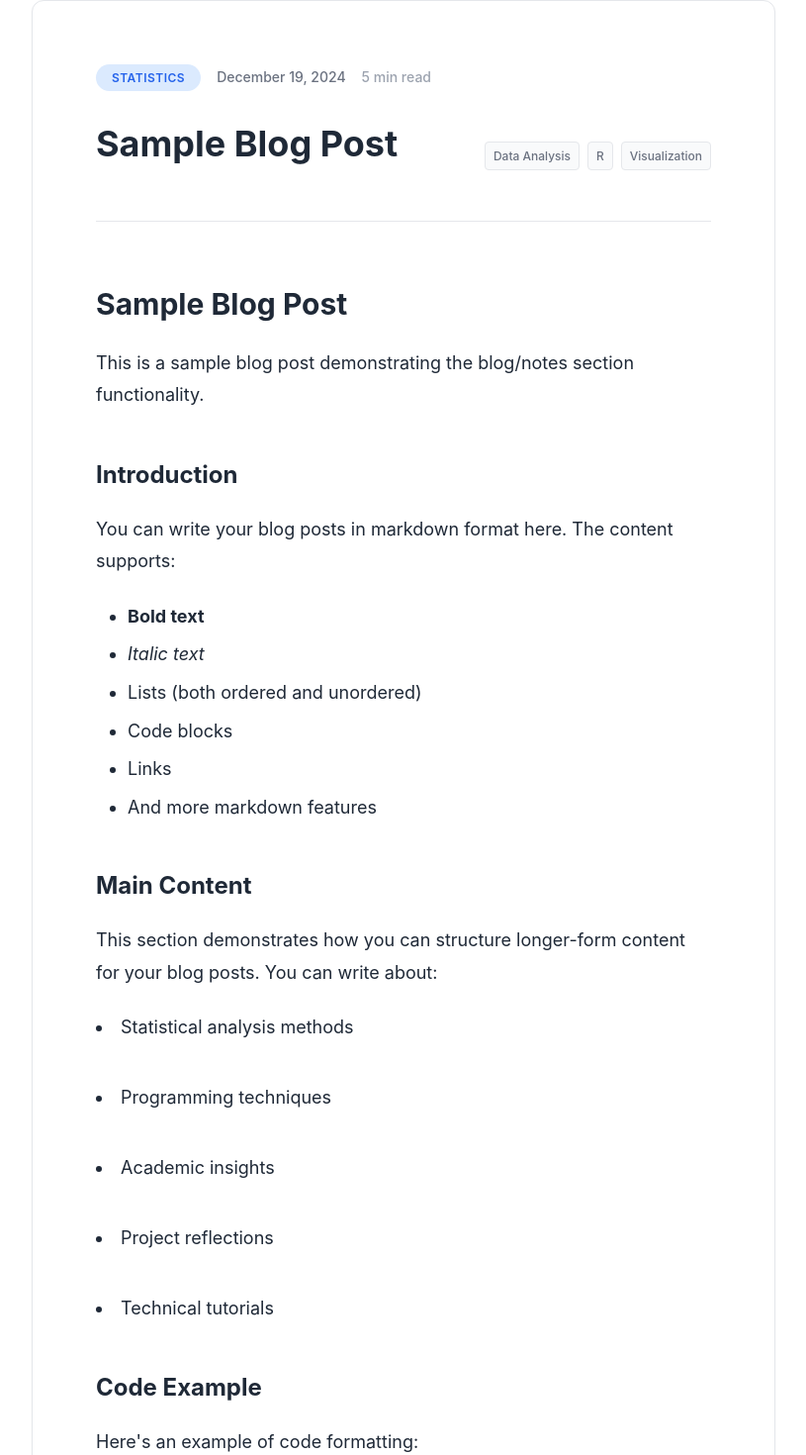
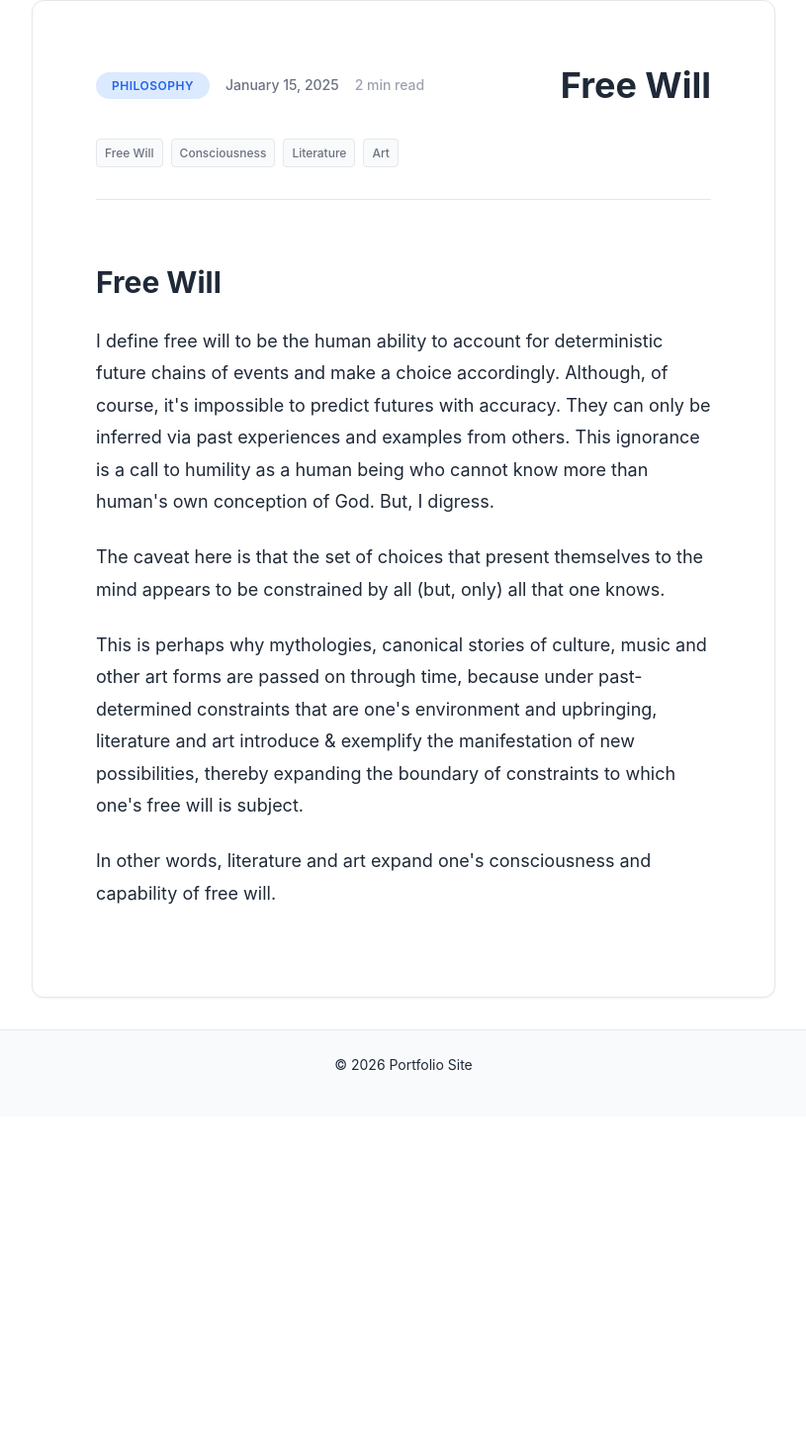
Before and after one commit to code-of-toad/code-of-toad.github.io, a React (Vite) app: page /portfolio_site/blog/post-1 in a window 1280 px wide. Shown: the part 155-1625 px from the top of the page at 99% size, without its empty margins (232-1047 px from the left). After the commit the page ends 1283 px from the top, so only its background shows below. Built offline with nearby package versions, Linux system fonts and the light colour scheme.

Commit message:
Make a blog post

```diff
--- a/src/data/blogPosts.js
+++ b/src/data/blogPosts.js
@@ -5,58 +5,23 @@
 export const blogPosts = [
   {
     id: 'post-1',
-    title: 'Sample Blog Post',
-    date: '2024-12-19',
-    excerpt: 'This is a sample blog post excerpt that will appear in the blog listing page.',
-    category: 'Statistics',
-    tags: ['Data Analysis', 'R', 'Visualization'],
+    title: 'Free Will',
+    date: '2025-01-15',
+    excerpt: 'Exploring the nature of free will as the human ability to account for deterministic future chains of events and make choices accordingly, and how literature and art expand our consciousness and capability of free will.',
+    category: 'Philosophy',
+    tags: ['Free Will', 'Consciousness', 'Literature', 'Art'],
     content: `
-# Sample Blog Post
+# Free Will
 
-This is a sample blog post demonstrating the blog/notes section functionality.
+I define free will to be the human ability to account for deterministic future chains of events and make a choice accordingly. Although, of course, it's impossible to predict futures with accuracy. They can only be inferred via past experiences and examples from others. This ignorance is a call to humility as a human being who cannot know more than human's own conception of God. But, I digress.
 
-## Introduction
+The caveat here is that the set of choices that present themselves to the mind appears to be constrained by all (but, only) all that one knows.
 
-You can write your blog posts in markdown format here. The content supports:
+This is perhaps why mythologies, canonical stories of culture, music and other art forms are passed on through time, because under past-determined constraints that are one's environment and upbringing, literature and art introduce & exemplify the manifestation of new possibilities, thereby expanding the boundary of constraints to which one's free will is subject.
 
-- **Bold text**
-- *Italic text*
-- Lists (both ordered and unordered)
-- Code blocks
-- Links
-- And more markdown features
-
-## Main Content
-
-This section demonstrates how you can structure longer-form content for your blog posts. You can write about:
-
-1. Statistical analysis methods
-2. Programming techniques
-3. Academic insights
-4. Project reflections
-5. Technical tutorials
-
-## Code Example
-
-Here's an example of code formatting:
-
-\`\`\`python
-import pandas as pd
-import numpy as np
-
-# Load data
-data = pd.read_csv('data.csv')
-
-# Perform analysis
-results = data.groupby('category').mean()
-print(results)
-\`\`\`
-
-## Conclusion
-
-This is a fully functional blog system that you can use to share your thoughts, insights, and learnings.
+In other words, literature and art expand one's consciousness and capability of free will.
     `.trim(),
-    readTime: '5 min read'
+    readTime: '2 min read'
   }
 ]
 
```
